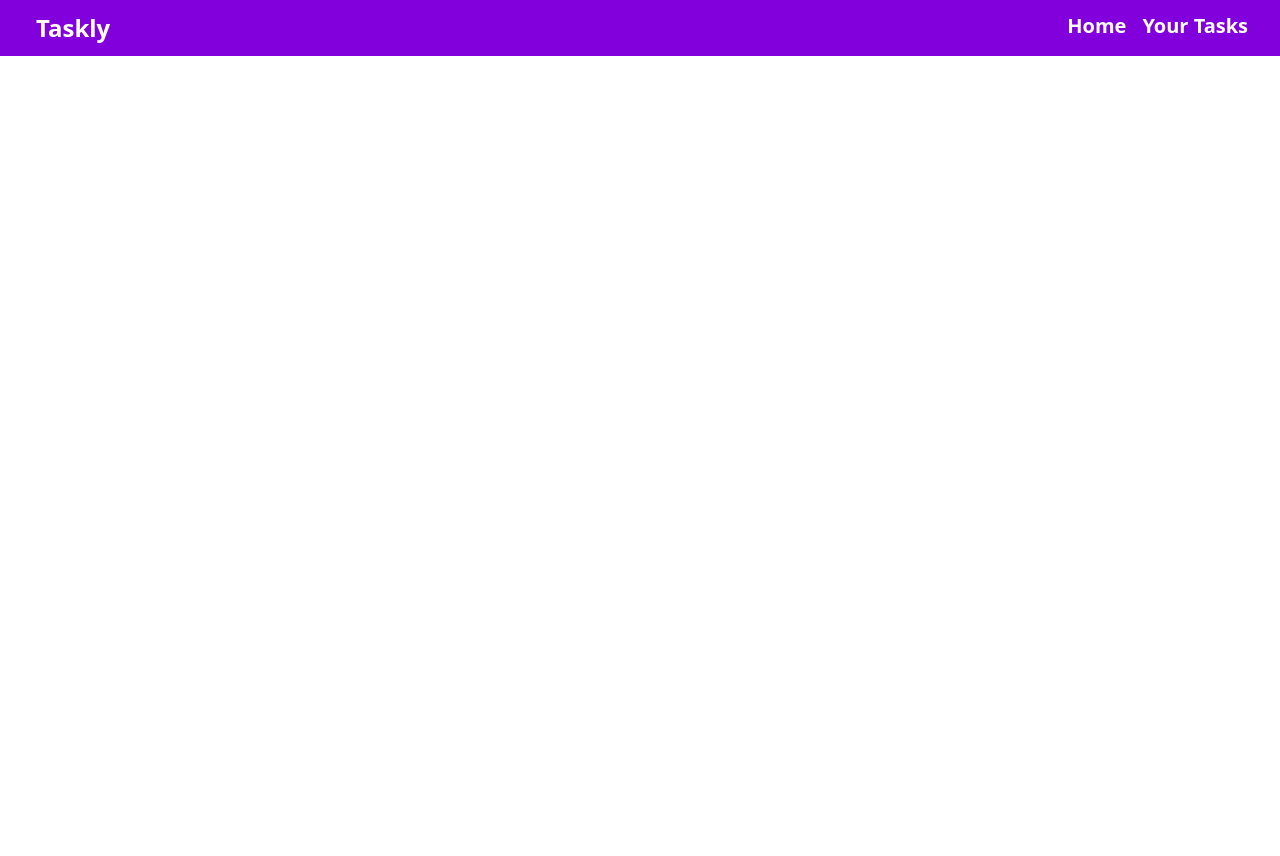
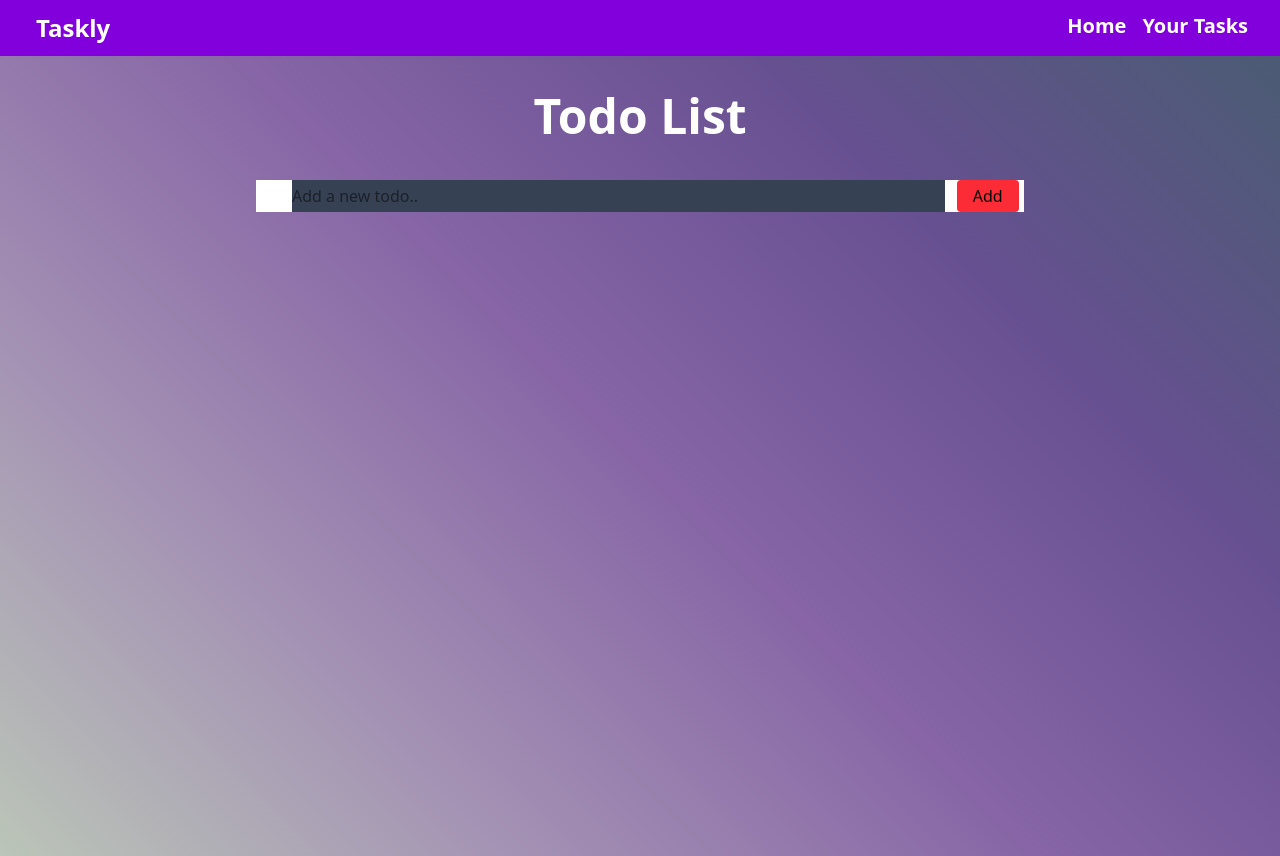
Before and after one commit to aru-shi2/TodoList-App, a React app: page / in a window 1280 px wide. Before the commit the page ends 800 px from the top, so only its background shows below. Built offline with nearby package versions, Linux system fonts and the light colour scheme; the HTML template or start-up script is replaced by a standard one.

Commit message:
added input

```diff
--- a/src/App.jsx
+++ b/src/App.jsx
@@ -1,6 +1,4 @@
 import { useState } from 'react'
-import reactLogo from './assets/react.svg'
-import viteLogo from '/vite.svg'
 import Navbar from './Components/Navbar'
 
 function App() {
@@ -8,10 +6,17 @@ function App() {
 
   return (
     <>
-    <Navbar/>
-      <div className="container">
+      <Navbar/>
+      <div className="bg1 h-screen overflow-hidden">
+        <div className="container space-y-10 mx-auto w-[60%]">
+          <h1 className='flex justify-center items-center text-5xl pt-9 text-white font-bold'>Todo List</h1>
+          <div className="write flex gap-3 bg-white">
+            <input className='bg-gray-700 w-[85%] h-8 ml-9' type="text" placeholder='Add a new todo..'/>
+          <button className='bg-red-500 px-4 rounded'>Add</button>
+          </div>
+        </div>
+      </div>
 
-      </div>
     </>
   )
 }
--- a/src/index.css
+++ b/src/index.css
@@ -1 +1,5 @@
 @import "tailwindcss";
+
+.bg1{
+background: linear-gradient(45deg, rgba(187, 197, 184, 1.000) 0.000%, rgba(164, 146, 180, 1.000) 25.000%, rgba(135, 101, 166, 1.000) 50.000%, rgba(103, 80, 145, 1.000) 75.000%, rgba(75, 91, 116, 1.000) 100.000%)
+}
```
